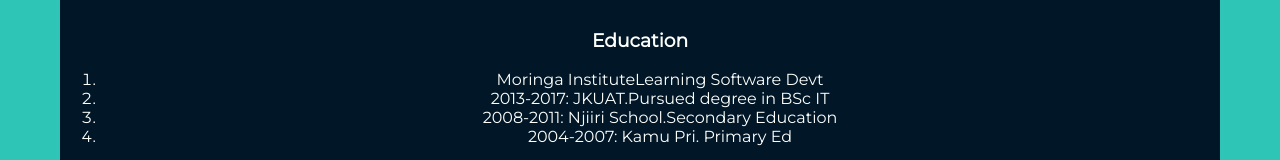
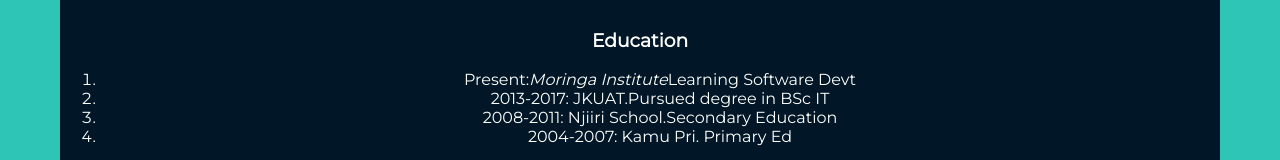
Before and after one commit to poldiee/my-portofolio, a plain HTML site: page thankyou.html in a window 1280 px wide. Shown: the part 415-575 px from the top of the page. Drawn offline with Linux system fonts and the light colour scheme.

Commit message:
background

```diff
--- a/thankyou.html
+++ b/thankyou.html
@@ -16,7 +16,7 @@
     <p>
       <h3><strong>Education</strong></h3>
       <ol>
-      <li><Present:em>Moringa Institute</em>Learning Software Devt</li>
+      <li>Present:<em>Moringa Institute</em>Learning Software Devt</li>
       <li>2013-2017: JKUAT.Pursued degree in BSc IT</li>
       <li>2008-2011: Njiiri School.Secondary Education</li>
       <li>2004-2007: Kamu Pri. Primary Ed</li>
```
